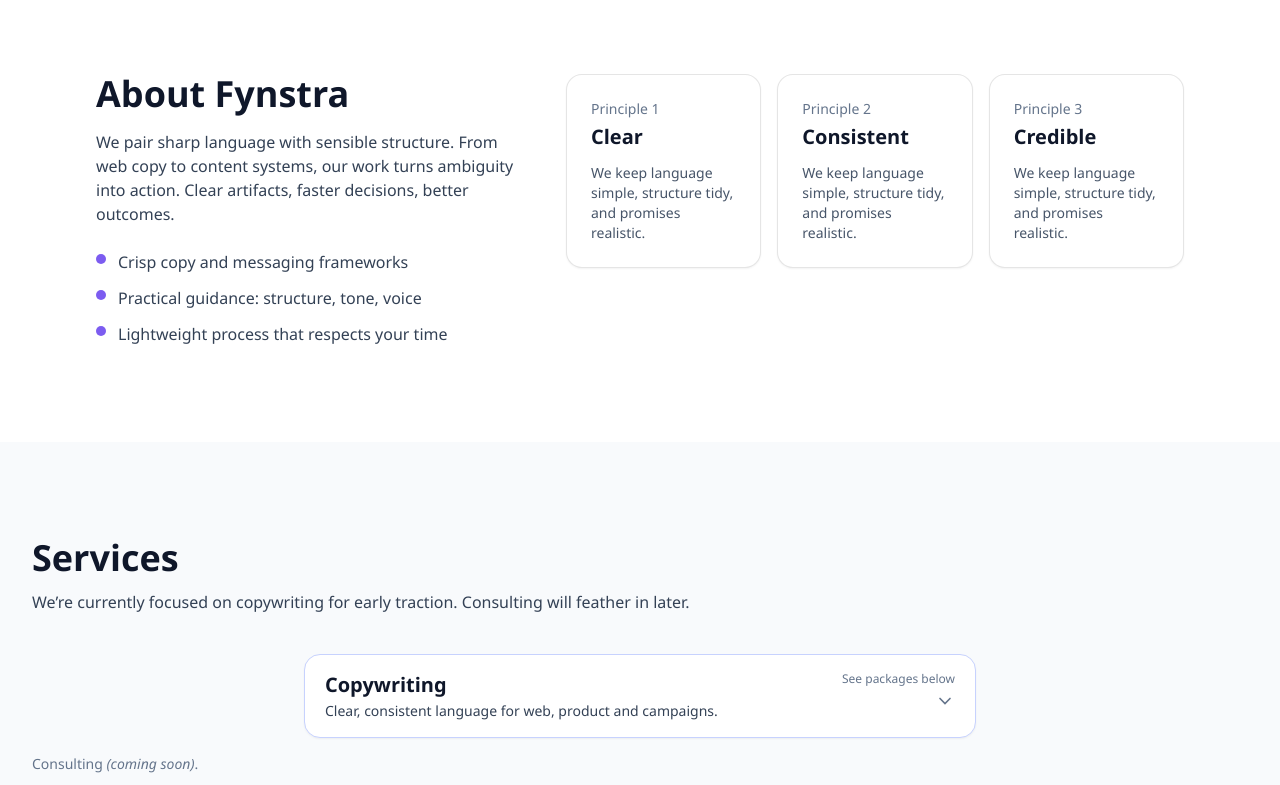
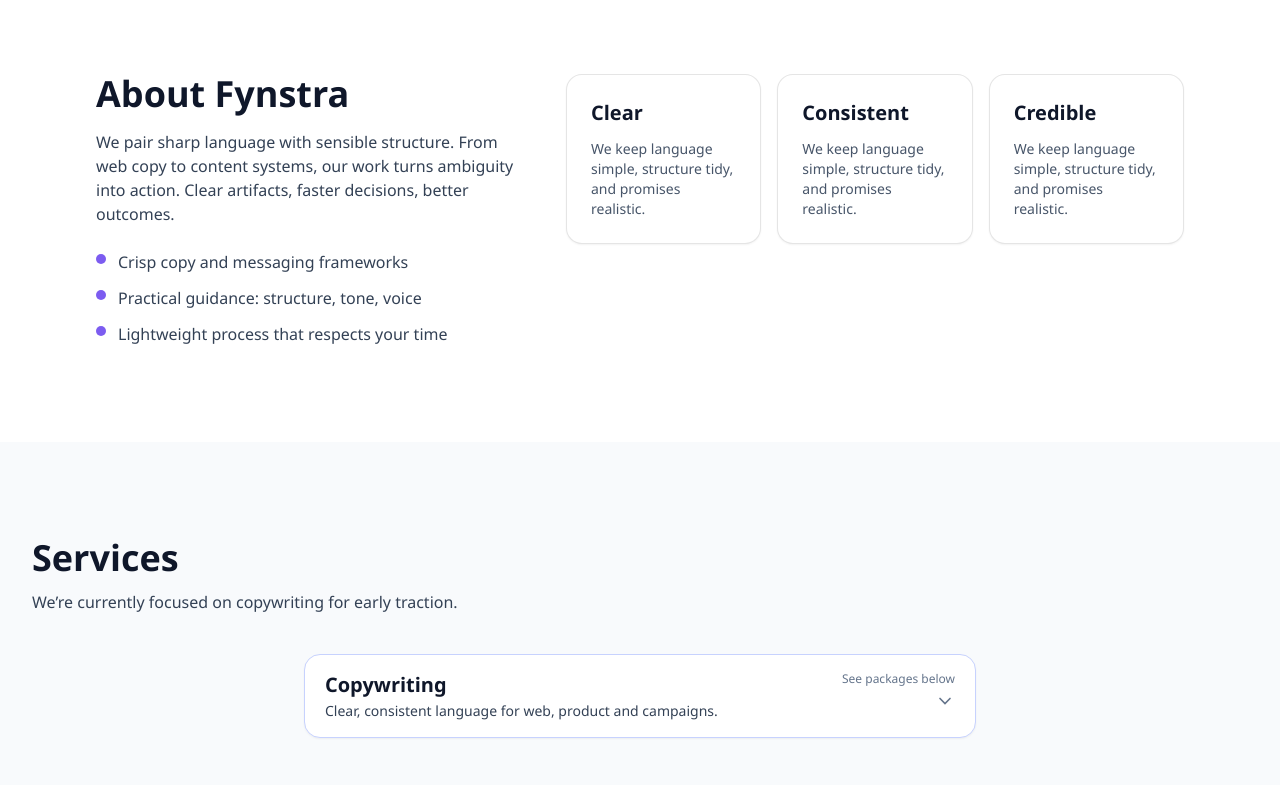
Before and after one commit to DavidGordonLang/fynstra-site, a React (Vite) app: page / in a window 1280 px wide. Shown: the part 860-1645 px from the top of the page. Built offline with nearby package versions, Linux system fonts and the light colour scheme.

Commit message:
Update App.tsx

```diff
--- a/src/App.tsx
+++ b/src/App.tsx
@@ -433,7 +433,7 @@
           <div className="reveal" data-reveal>
             <h2 className="text-2xl sm:text-4xl font-semibold text-slate-900">Services</h2>
             <p className="mt-3 max-w-2xl text-slate-700">
-              We’re currently focused on copywriting for early traction. Consulting will feather in later.
+              We’re currently focused on copywriting for early traction.
             </p>
           </div>
 
@@ -451,7 +451,6 @@
               cols={{ base: 1, md: 1, lg: 1 }}
               headingStrong
             />
-            <p className="mt-4 text-sm text-slate-500">Consulting <span className="italic">(coming soon)</span>.</p>
           </div>
 
           {/* Packages */}
@@ -512,7 +511,7 @@
             alt="Fynstra"
             className="h-10 w-10 sm:h-12 sm:w-12 object-contain"
           />
-          <span className="text-xl sm:text-2xl font-semibold text-slate-900 group-hover:text-slate-700 transition">
+        <span className="text-xl sm:text-2xl font-semibold text-slate-900 group-hover:text-slate-700 transition">
             Fynstra
           </span>
         </a>
@@ -659,11 +658,13 @@
           </div>
           <div className="lg:col-span-7 reveal" data-reveal>
             <div className="grid sm:grid-cols-2 lg:grid-cols-3 gap-4">
-              {["Clear", "Consistent", "Credible"].map((k, i) => (
+              {["Clear", "Consistent", "Credible"].map((k) => (
                 <div key={k} className="rounded-2xl border border-black/10 bg-white p-5 sm:p-6 shadow-sm">
-                  <div className="text-xs sm:text-sm text-slate-500">Principle {i + 1}</div>
-                  <div className="mt-1 text-lg sm:text-xl font-semibold text-slate-900">{k}</div>
-                  <p className="mt-2 sm:mt-3 text-sm text-slate-600">We keep language simple, structure tidy, and promises realistic.</p>
+                  {/* removed "Principle n" label */}
+                  <div className="text-lg sm:text-xl font-semibold text-slate-900">{k}</div>
+                  <p className="mt-2 sm:mt-3 text-sm text-slate-600">
+                    We keep language simple, structure tidy, and promises realistic.
+                  </p>
                 </div>
               ))}
             </div>
```
